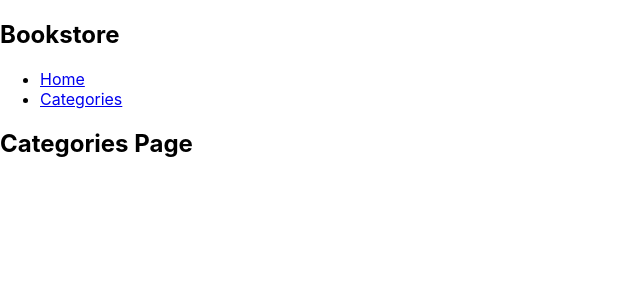
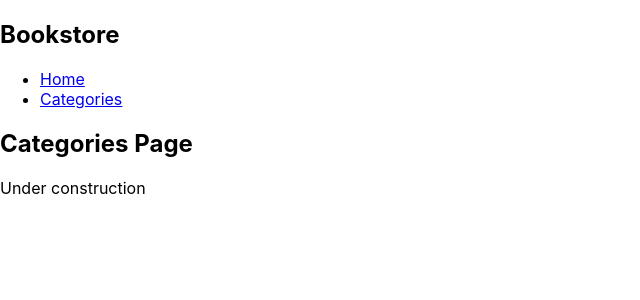
Before and after one commit to George7h/Bookstore, a React (Create React App) app: page /categories in a window 1280 px wide. Shown: the top 300 px of the page, without its empty margins (0-640 px from the left). Built offline with nearby package versions, Linux system fonts and the light colour scheme.

Commit message:
Use selector to display Category state

```diff
--- a/src/routes/catagory.js
+++ b/src/routes/catagory.js
@@ -1,9 +1,15 @@
 import React from 'react';
+import { useSelector } from 'react-redux';
 
-const CategoriesPage = () => (
-  <div>
-    <h2>Categories Page</h2>
-  </div>
-);
+const CategoriesPage = () => {
+  const categories = useSelector((state) => state.categories);
+
+  return (
+    <div>
+      <h2>Categories Page</h2>
+      <p>{categories}</p>
+    </div>
+  );
+};
 
 export default CategoriesPage;
```
